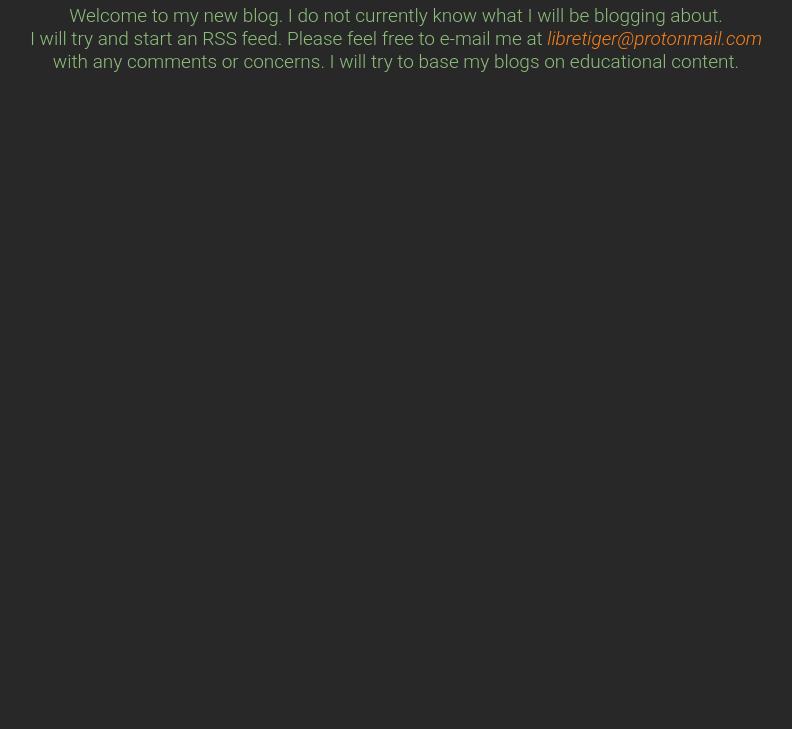
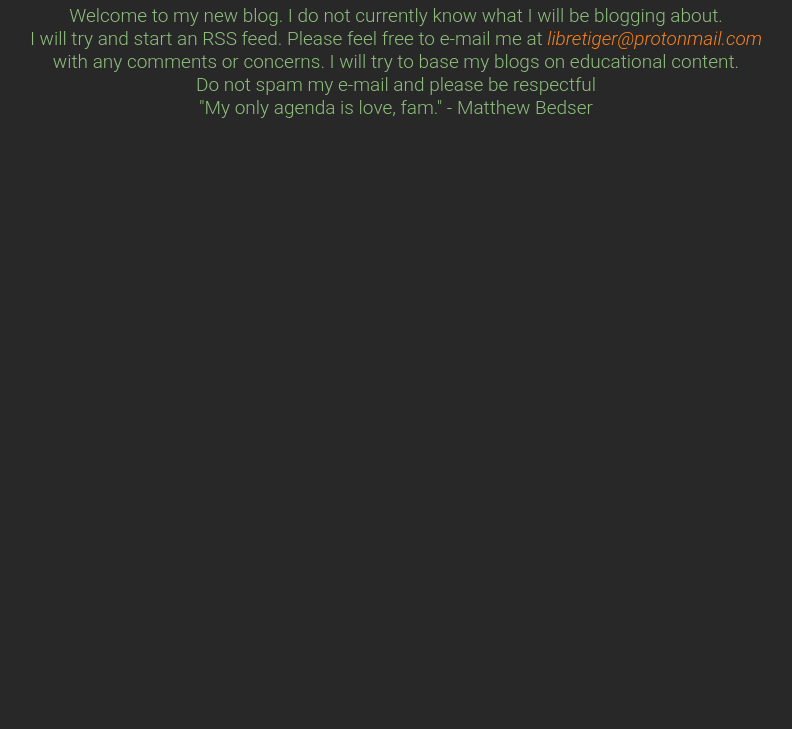
Before and after one commit to libretiger/libretiger.github.io, a plain HTML site: page blog/articles/welcomes.html in a window 1280 px wide. Shown: the part 71-800 px from the top of the page, without its empty margins (244-1036 px from the left). Drawn offline with Linux system fonts and the light colour scheme.

Commit message:
Finished first blog.

```diff
--- a/blog/articles/welcomes.html
+++ b/blog/articles/welcomes.html
@@ -14,7 +14,9 @@
         Welcome to my new blog. I do not currently know what I will be blogging about.<br>
         I will try and start an RSS feed. Please feel free to e-mail me at <i><trees>libretiger@protonmail.com</trees></i><br>
         with any comments or concerns. I will try to base my blogs on educational content.<br>
-
+        Do not spam my e-mail and please be respectful
+        <br>
+        "My only agenda is love, fam." - Matthew Bedser
       </p>
     </center>
   </body>
```
